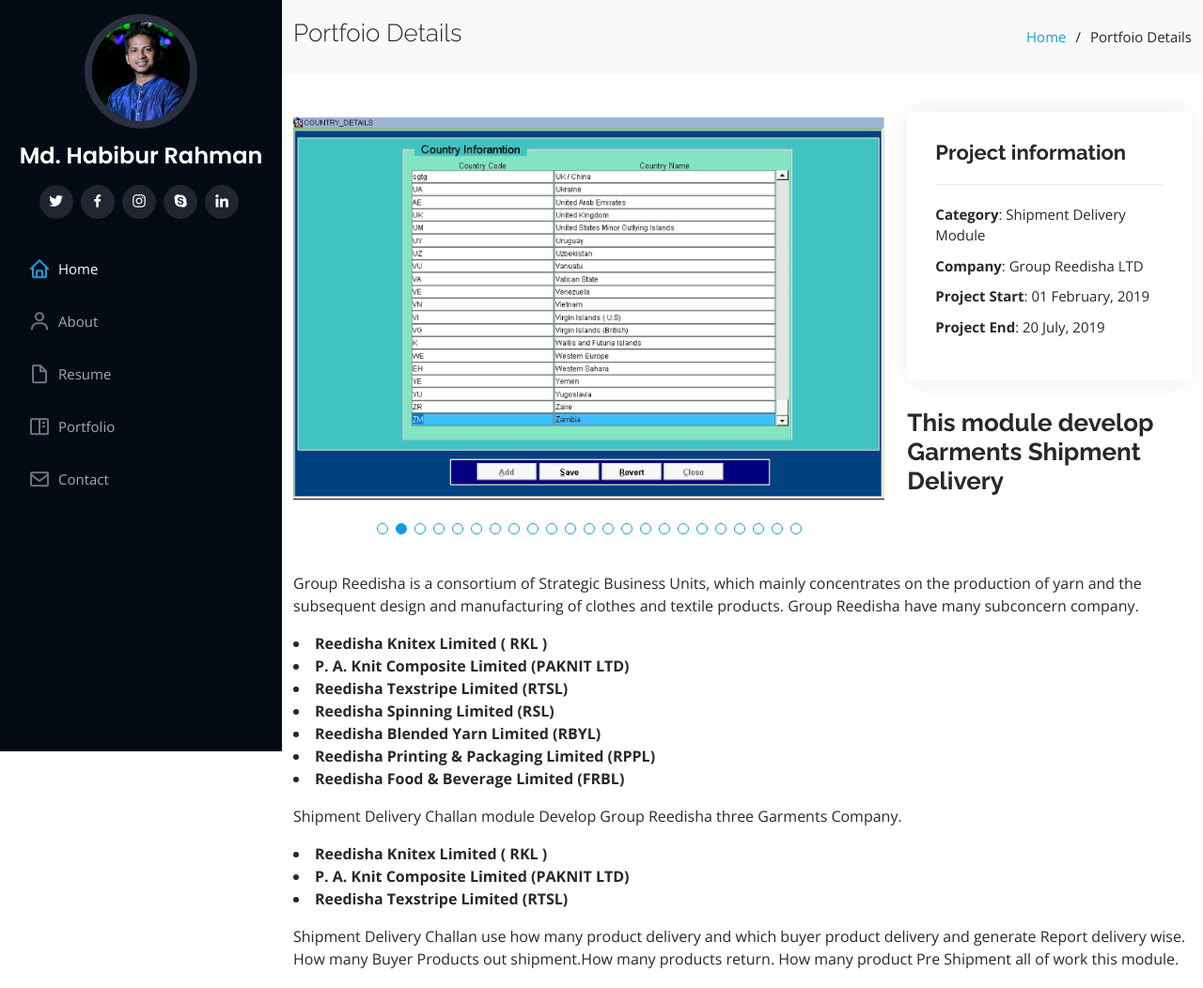
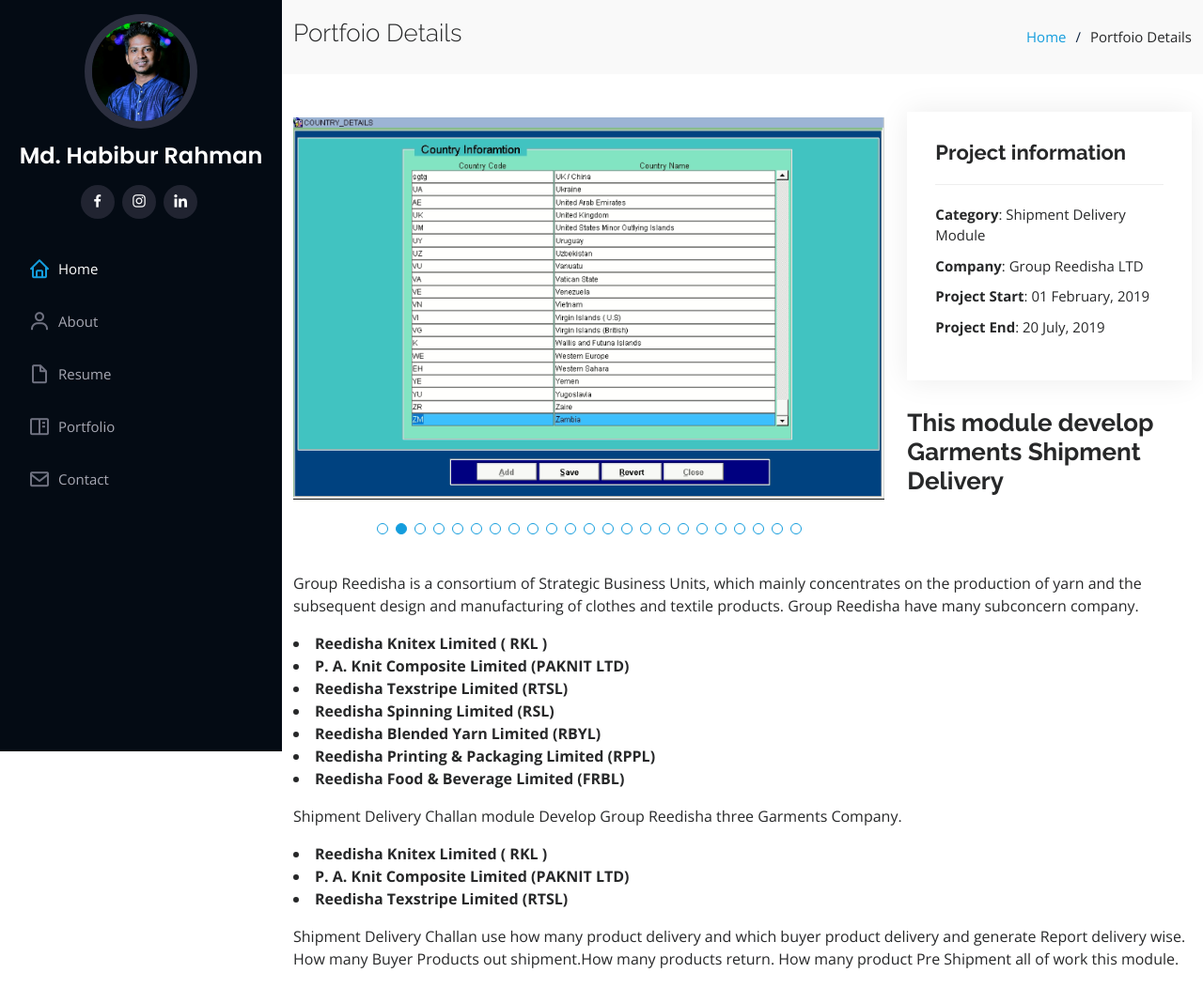
Before and after one commit to Habib34seu/habib, a plain HTML site: page shipment_delivery.html in a window 1280 px wide. Shown: the whole page at 94% size. Drawn offline with nearby package versions, Linux system fonts and the light colour scheme.

Commit message:
2nd init

```diff
--- a/shipment_delivery.html
+++ b/shipment_delivery.html
@@ -50,11 +50,13 @@
         <img src="assets/img/my3.png" alt="" class="img-fluid rounded-circle">
         <h1 class="text-light"><a href="index.html">Md. Habibur Rahman</a></h1>
         <div class="social-links mt-3 text-center">
-          <a href="#" class="twitter"><i class="bx bxl-twitter"></i></a>
-          <a href="#" class="facebook"><i class="bx bxl-facebook"></i></a>
-          <a href="#" class="instagram"><i class="bx bxl-instagram"></i></a>
-          <a href="#" class="google-plus"><i class="bx bxl-skype"></i></a>
-          <a href="#" class="linkedin"><i class="bx bxl-linkedin"></i></a>
+          <div class="social-links mt-3 text-center">
+            <!-- <a href="#" class="twitter"><i class="bx bxl-twitter"></i></a> -->
+            <a href="https://www.facebook.com/profile.php?id=100035026606208" class="facebook"><i class="bx bxl-facebook"></i></a>
+            <a href="https://www.instagram.com/md.habiburrahman_shafin/" class="instagram"><i class="bx bxl-instagram"></i></a>
+            <!-- <a href="#" class="google-plus"><i class="bx bxl-skype"></i></a> -->
+            <a href="https://www.linkedin.com/in/md-habibur-rahman-165bb8202/" class="linkedin"><i class="bx bxl-linkedin"></i></a>
+          </div>
         </div>
       </div>
 
```
Also changed, not shown: Yarn_Delivery.html (+5 -5 lines), kniting_program.html (+5 -5 lines), transport_bill.html (+5 -5 lines).
